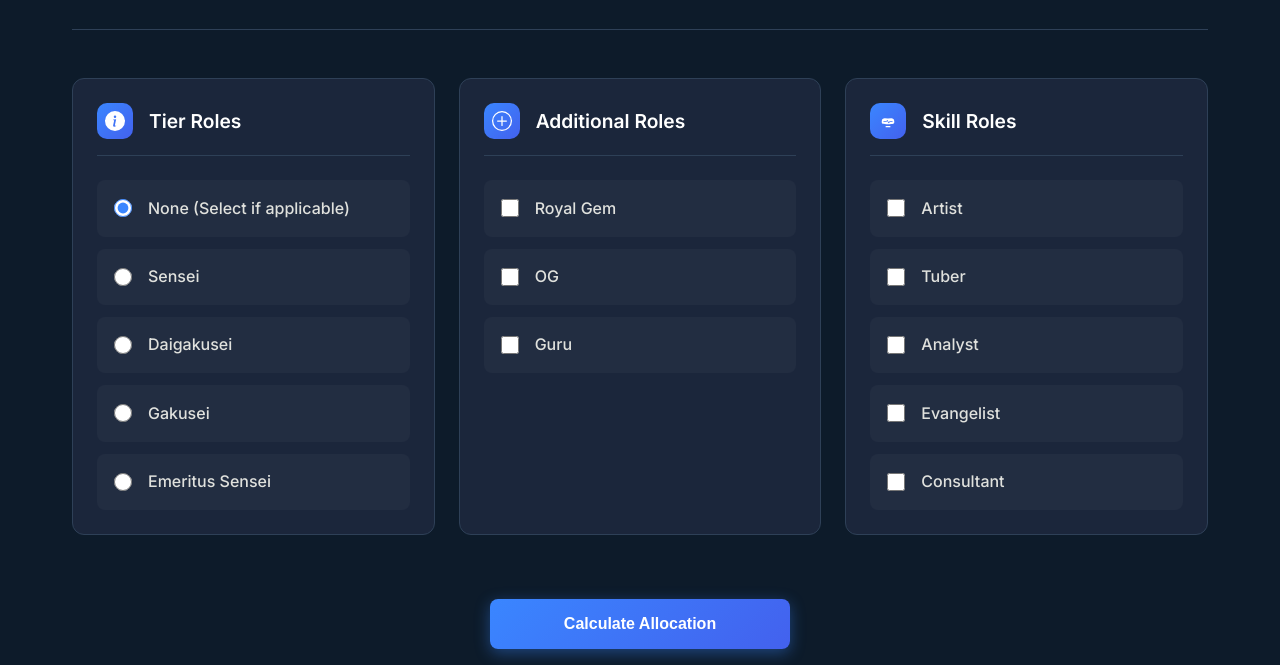
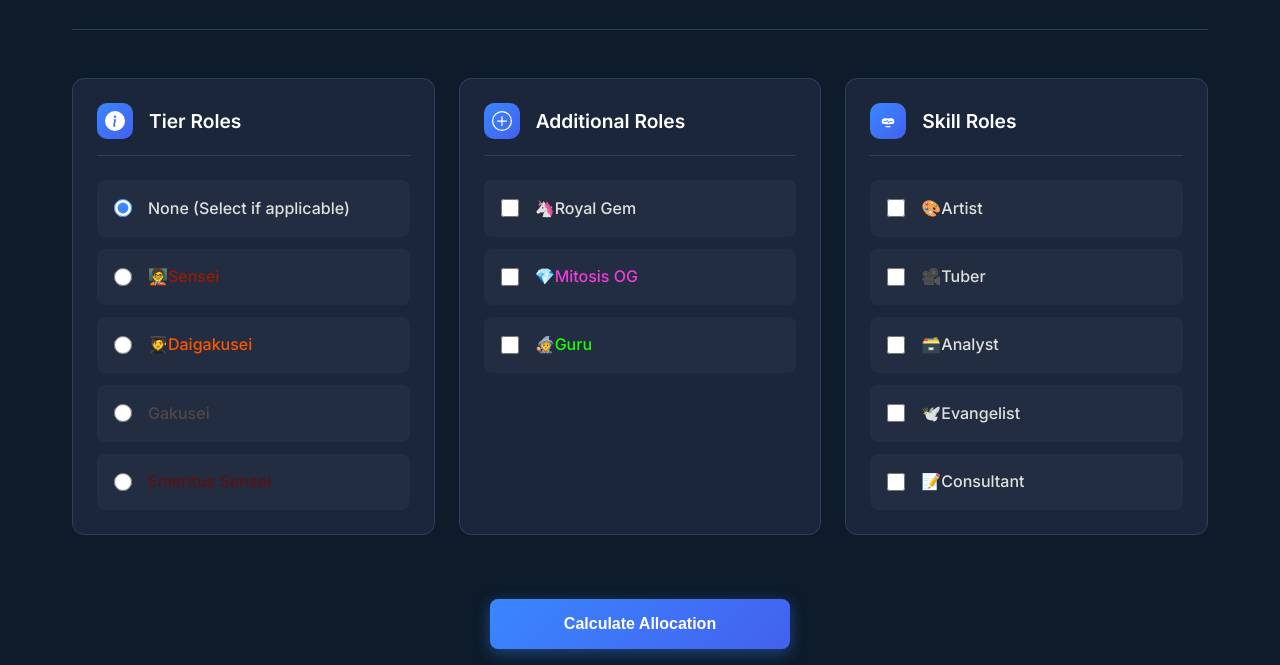
Before and after one commit to prathamvajpayee/Mitosis-Discord-Checker, a plain HTML site: page index.html in a window 1280 px wide. Shown: the part 135-800 px from the top of the page. Drawn offline with Linux system fonts and the light colour scheme.

Commit message:
Update index.html

```diff
--- a/index.html
+++ b/index.html
@@ -338,19 +338,19 @@
                         </label>
                         <label class="role-item">
                             <input type="radio" name="tier-role" value="sensei" onchange="toggleTierRole(this)">
-                            <span class="role-label">Sensei</span>
+                            <span class="role-label" style="color:rgb(148, 28, 4)">🧑‍🏫Sensei</span>
                         </label>
                         <label class="role-item">
                             <input type="radio" name="tier-role" value="daigakusei" onchange="toggleTierRole(this)">
-                            <span class="role-label">Daigakusei</span>
+                            <span class="role-label" style="color:rgb(255, 85, 0)">🧑‍🎓Daigakusei</span>
                         </label>
                         <label class="role-item">
                             <input type="radio" name="tier-role" value="gakusei" onchange="toggleTierRole(this)">
-                            <span class="role-label">Gakusei</span>
+                            <span class="role-label" style="color:rgb(84, 70, 66)">Gakusei</span>
                         </label>
                         <label class="role-item">
                             <input type="radio" name="tier-role" value="emeritus-sensei" onchange="toggleTierRole(this)">
-                            <span class="role-label">Emeritus Sensei</span>
+                            <span class="role-label" style="color:rgb(92, 18, 18)">Emeritus Sensei</span>
                         </label>
                     </div>
                 </div>
@@ -369,15 +369,15 @@
                     <div class="role-list">
                         <label class="role-item">
                             <input type="checkbox" name="additional-role" value="royal-gem" onchange="toggleRole(this)">
-                            <span class="role-label">Royal Gem</span>
+                            <span class="role-label" style="color:rgb()">🦄Royal Gem</span>
                         </label>
                         <label class="role-item">
                             <input type="checkbox" name="additional-role" value="og" onchange="toggleRole(this)">
-                            <span class="role-label">OG</span>
+                            <span class="role-label" style="color:rgb(240, 60, 216)">💎Mitosis OG</span>
                         </label>
                         <label class="role-item">
                             <input type="checkbox" name="additional-role" value="guru" onchange="toggleRole(this)">
-                            <span class="role-label">Guru</span>
+                            <span class="role-label" style="color:rgb(26, 255, 0)">🧙Guru</span>
                         </label>
                     </div>
                 </div>
@@ -396,7 +396,7 @@
                         <!-- Artist -->
                         <label class="role-item">
                             <input type="checkbox" name="skill-role" value="artist" onchange="toggleSkill(this, 'artist')">
-                            <span class="role-label">Artist</span>
+                            <span class="role-label">🎨Artist</span>
                             <div class="skill-options" id="artist-options">
                                 <div class="skill-level">
                                     <label class="skill-level-option">
@@ -418,7 +418,7 @@
                         <!-- Tuber -->
                         <label class="role-item">
                             <input type="checkbox" name="skill-role" value="tuber" onchange="toggleSkill(this, 'tuber')">
-                            <span class="role-label">Tuber</span>
+                            <span class="role-label">🎥Tuber</span>
                             <div class="skill-options" id="tuber-options">
                                 <div class="skill-level">
                                     <label class="skill-level-option">
@@ -440,7 +440,7 @@
                         <!-- Analyst -->
                         <label class="role-item">
                             <input type="checkbox" name="skill-role" value="analyst" onchange="toggleSkill(this, 'analyst')">
-                            <span class="role-label">Analyst</span>
+                            <span class="role-label">🗃️Analyst</span>
                             <div class="skill-options" id="analyst-options">
                                 <div class="skill-level">
                                     <label class="skill-level-option">
@@ -462,7 +462,7 @@
                         <!-- Evangelist -->
                         <label class="role-item">
                             <input type="checkbox" name="skill-role" value="evangelist" onchange="toggleSkill(this, 'evangelist')">
-                            <span class="role-label">Evangelist</span>
+                            <span class="role-label">🕊️Evangelist</span>
                             <div class="skill-options" id="evangelist-options">
                                 <div class="skill-level">
                                     <label class="skill-level-option">
@@ -484,7 +484,7 @@
                         <!-- Consultant -->
                         <label class="role-item">
                             <input type="checkbox" name="skill-role" value="consultant" onchange="toggleSkill(this, 'consultant')">
-                            <span class="role-label">Consultant</span>
+                            <span class="role-label">📝Consultant</span>
                             <div class="skill-options" id="consultant-options">
                                 <div class="skill-level">
                                     <label class="skill-level-option">
```
